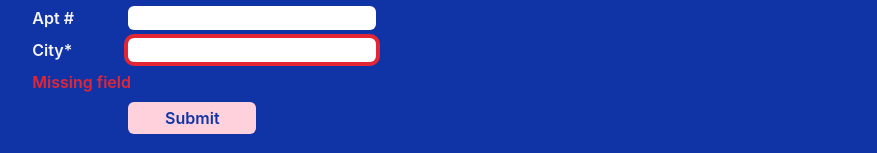
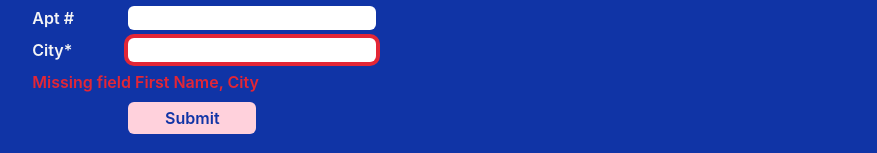
Before and after one commit to willot/Quality, a React (Create React App) app: page /objects in a window 1280 px wide. Both pictures are taken after a click on the input "Submit". Shown: the part 782-935 px from the top of the page, without its empty margins (201-1078 px from the left). Built offline with nearby package versions, Linux system fonts and the light colour scheme.

Commit message:
finishing the form

```diff
--- a/src/components/EntitiesForm.tsx
+++ b/src/components/EntitiesForm.tsx
@@ -6,18 +6,19 @@ type UserFormProps = {
 }
 
 export const EntitiesForm = ({setEntity}: UserFormProps) => {
-    const [firstName, setFirstName] = useState<string>();
-    const [lastName, setLastName] = useState<string>();
-    const [street, setStreet] = useState<string>();
-    const [apartment, setApartment] = useState<string>();
-    const [city, setCity] = useState<string>();
+    const [firstName, setFirstName] = useState<string | undefined>();
+    const [lastName, setLastName] = useState<string | undefined>();
+    const [street, setStreet] = useState<string | undefined>();
+    const [apartment, setApartment] = useState<string | undefined>();
+    const [city, setCity] = useState<string | undefined>();
     const [error, setError] = useState(false);
 
     const save = (event: any) => {
-        if (city === undefined || lastName === undefined) {
+        if (city === undefined || city === "" || lastName === undefined || lastName === "") {
             setError(true);
             return
         }
+        setError(false);
         setEntity({
             firstName: firstName,
             lastName: lastName,
@@ -25,6 +26,7 @@ export const EntitiesForm = ({setEntity}: UserFormProps) => {
             apt: apartment,
             city: city
         });
+        setFirstName("");
         setLastName("");
         setStreet("");
         setApartment("");
@@ -46,7 +48,8 @@ export const EntitiesForm = ({setEntity}: UserFormProps) => {
             </label>
             <label className="flex flex-col sm:flex-row">
                 <span className="w-24 font-semibold">Last Name*</span>
-                <input className={`text-blue rounded-md ${error && lastName === undefined ? "ring-4 border-solid ring-red" : ""}`}
+                <input
+                    className={`text-blue rounded-md ${error && (lastName === undefined || lastName === "") ? "ring-4 border-solid ring-red" : ""}`}
                     type="text"
                     name={"name"}
                     value={lastName}
@@ -76,7 +79,8 @@ export const EntitiesForm = ({setEntity}: UserFormProps) => {
             </label>
             <label className="flex flex-col sm:flex-row">
                 <span className="w-24 font-semibold">City*</span>
-                <input className={`text-blue rounded-md ${error && city === undefined ? "ring-4 border-solid ring-red" : ""}`}
+                <input
+                    className={`text-blue rounded-md ${error && (city === undefined || city === "") ? "ring-4 border-solid ring-red" : ""}`}
                     type="text"
                     name={"city"}
                     value={city}
@@ -84,7 +88,10 @@ export const EntitiesForm = ({setEntity}: UserFormProps) => {
                         setCity(event.target.value)
                     }}/>
             </label>
-            { error && <p className="font-semibold text-red">Missing field</p>}
+            {error && <p className="font-semibold text-red">Missing field
+                {firstName === "" || firstName === undefined ? " First Name," : ""}
+                {city === "" || city === undefined ? " City" : ""}
+            </p>}
             <section className="flex flex-row justify-center sm:justify-start">
                 <input type="submit" value="Submit"
                        onClick={save}
```
Lines whose indentation alone changed are shown as unchanged.
